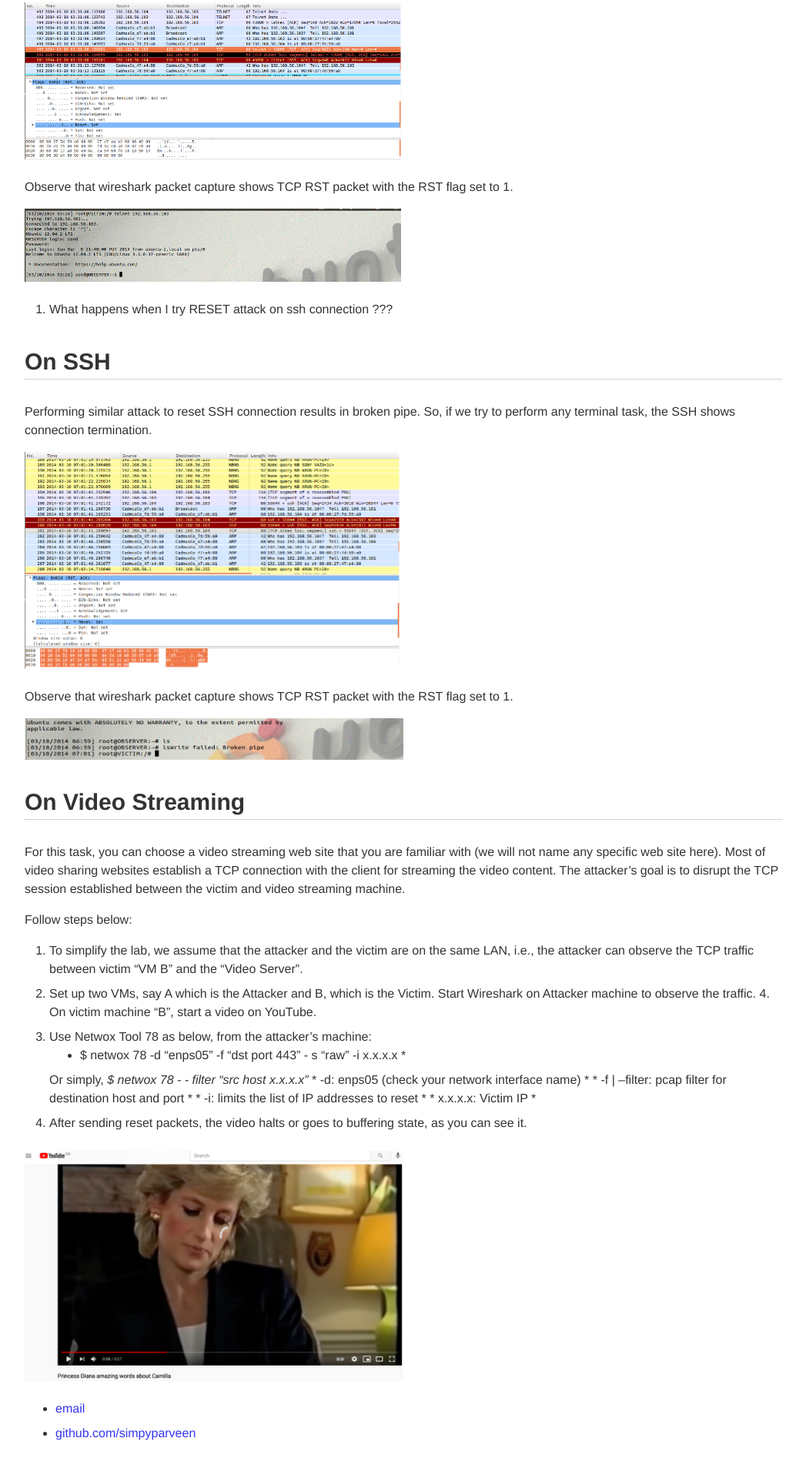
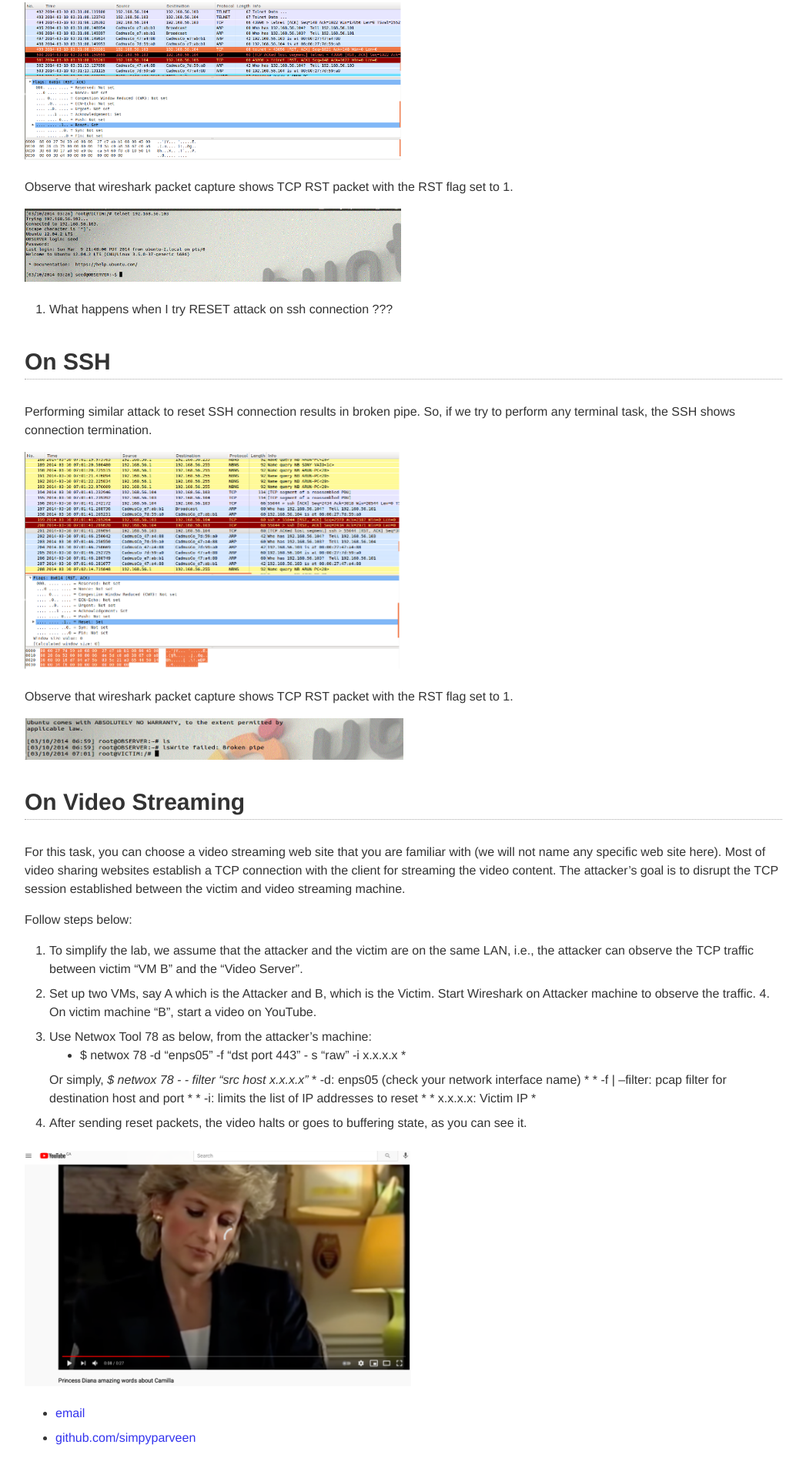
Before and after one commit to simpyparveen/simpyparveen.github.io, a Jekyll site: the page built from _posts/2021-03-15-TCP-RESETAttack.md, in a window 1280 px wide. Shown: the part 1311-3231 px from the top of the page at 77% size, without its empty margins (116-1163 px from the left). Built offline with Jekyll 4.4.1, drawn with Linux system fonts in a browser that asks for light colours; our own code applies the rules of GitHub Pages for plain Markdown files.

Commit message:
Update 2021-03-15-TCP-RESETAttack.md

```diff
--- a/_posts/2021-03-15-TCP-RESETAttack.md
+++ b/_posts/2021-03-15-TCP-RESETAttack.md
@@ -71,4 +71,4 @@ Follow steps below:
 
 4. After sending reset packets, the video halts or goes to buffering state, as you can see it.
 
-![reset](/assets/networksecurity/videoresetattack.png){:height="50%" width="50%"}
+![reset](/assets/networksecurity/videoresetattack.png){:height="50%" width="51%"}
```
